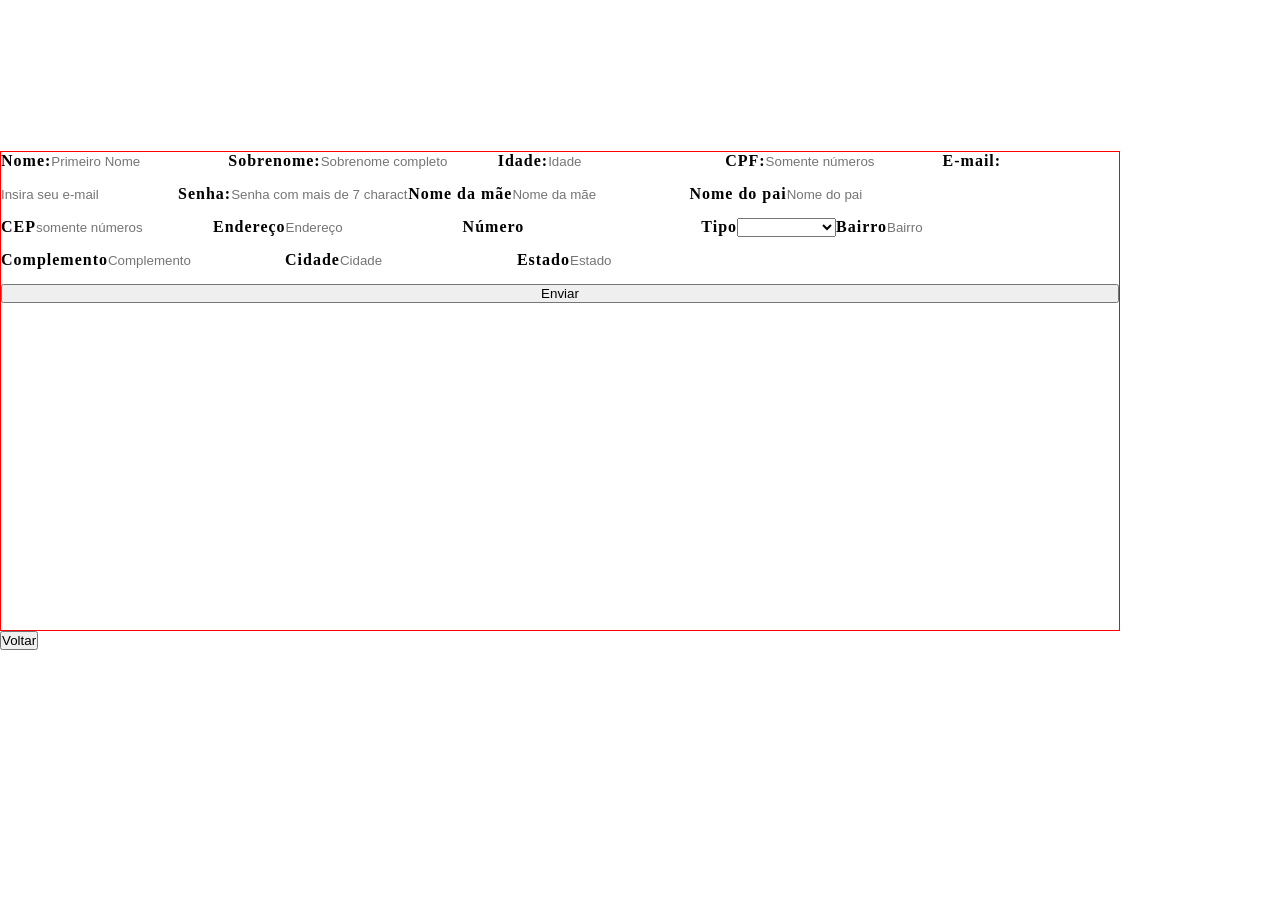
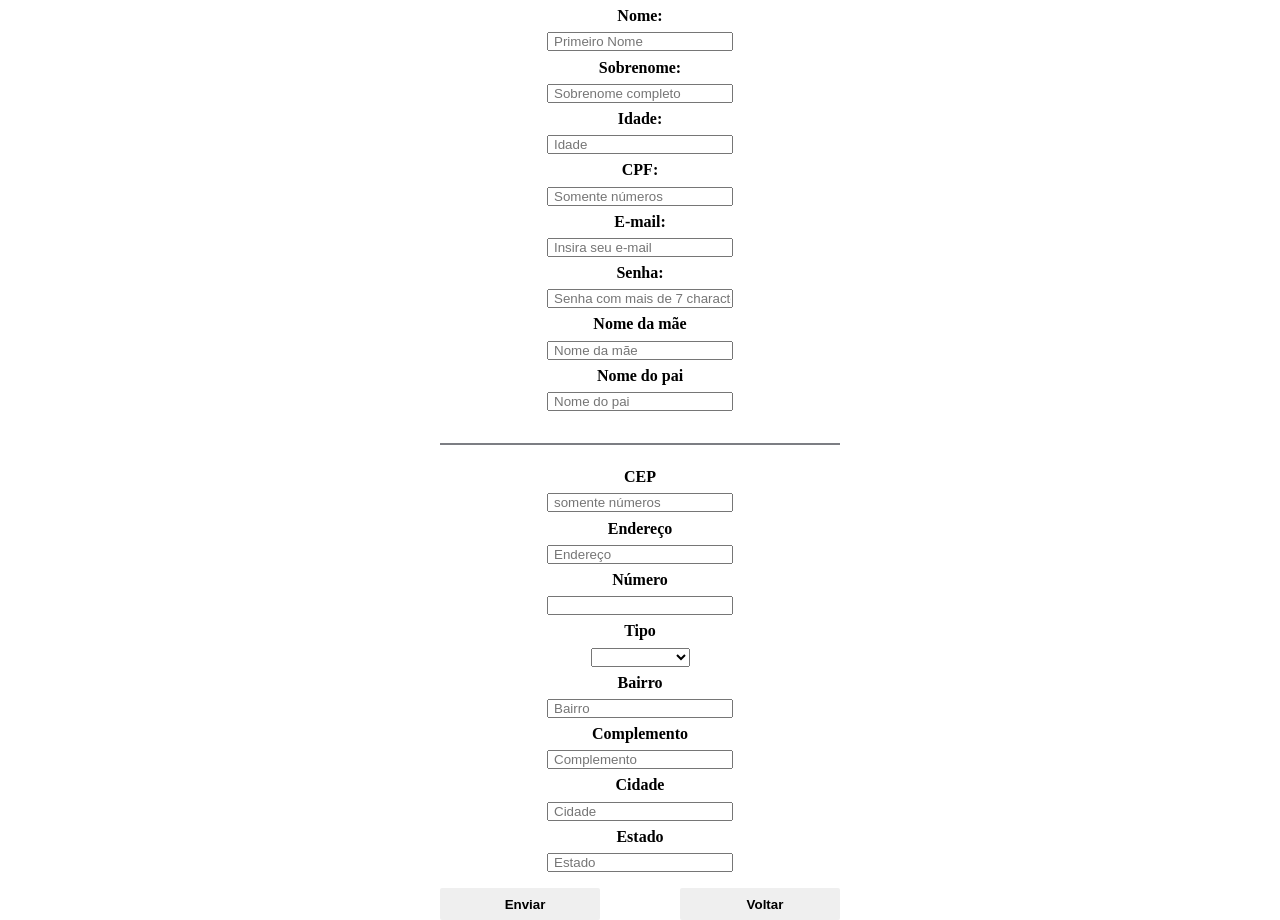
Before and after one commit to kelderpassos/desafioNode, a Vue app in the folder frontend/: page /signup in a window 1280 px wide. Before the commit the page ends 800 px from the top, so only its background shows below. Built offline with nearby package versions, Linux system fonts and the light colour scheme.

Commit message:
Style: styling of Login and Signup finished

```diff
--- a/frontend/src/components/LoginForm.vue
+++ b/frontend/src/components/LoginForm.vue
@@ -58,8 +58,7 @@ export default {
   }
 
   .login-form h3 {
-    color:blue;
-    margin-bottom: 2rem;
+    margin-bottom: 1rem;
     margin-top: -2rem;
   }
 
@@ -74,6 +73,14 @@ export default {
     display: flex;
     flex-direction: column;
     align-items: center;
+  }
+
+  .login-form div {
+    margin-top: 1rem;
+  }
+
+  .login-form label {
+    font-weight: bold;
   }
 
   .login-form input {
@@ -95,8 +102,6 @@ export default {
     padding-left: 10px;
     margin-top: 1rem;
 
-    background-color: rgb(111, 172, 192);
-    color: white;
     font-weight: bold;
   }
 
--- a/frontend/src/components/SignupForm.vue
+++ b/frontend/src/components/SignupForm.vue
@@ -1,8 +1,7 @@
 <template>
-    <div>
-      <h1 v-if="userCreated">{{userCreated}}</h1>
-      <form @submit.prevent="submitForm">
-        <div>
+      <form @submit.prevent="submitForm" class="signup-form">
+        <h3 v-if="userCreated">{{userCreated}}</h3>
+        <div class="signup-info">
             <label for="">Nome:</label>
             <input type="text" required name="nome" v-model="personalInfo.name" placeholder="Primeiro Nome">
 
@@ -27,10 +26,7 @@
 
             <label for="">Nome do pai</label>
             <input type="text" name="nomePai" v-model="personalInfo.fatherName" placeholder="Nome do pai">
-        </div>
-
-
-        <div>
+          <hr>
           <label for="">CEP</label>
           <input type="number" maxlength="8" required name="CEP" v-model="personalInfo.address.zipCode" @keyup="getCep" placeholder="somente números">
 
@@ -59,13 +55,13 @@
           <input type="text" required name="estado" v-model="personalInfo.address.state" placeholder="Estado">
 
         </div>
-        <button>Enviar</button>
+        <div class="signup-buttons">
+          <button>Enviar</button>
+          <router-link :to="{ name: 'LoginForm' }">
+            <button>Voltar</button>
+          </router-link>
+        </div>
       </form>
-      <router-link :to="{ name: 'LoginForm' }">
-        <button>Voltar</button>
-      </router-link>
-
-    </div>
 </template>
 
 <script>
@@ -147,33 +143,64 @@
 </script>
 
 <style>
-  body {
-    margin: 0;
+  .signup-container {
     display: flex;
-    place-items: center;
-    min-width: 320px;
-    min-height: 100vh;
+    flex-direction: column;
+    justify-content: center;
+    align-items: center;
+  }
+  .signup-form {
+    display: flex;
+    flex-direction: column;
+    justify-content: space-evenly;
+    align-items: center;
+    height: 100vh;
   }
 
-  form {
-    background-color: white;
-    text-align: left;
+  .signup-form h3 {
+    color: red;
+
+  }
+
+  .signup-form hr {
+    border: rgb(124, 126, 131) solid 1px;
+    margin-top: 2rem;
+    margin-bottom: 1rem;
+    width: 50vh;
+  }
+
+  .signup-form input {
+    padding-left: 5px;
+  }
+
+  .signup-info {
     display: flex;
     flex-direction: column;
-    width: 70rem;
-    height: 30rem;
-    border: solid red 1px;
+    align-items: center;
+  }
+  .signup-info label {
+    font-weight: bold;
+    margin-bottom: 0.45rem;
+    margin-top: 0.45rem;
   }
 
-  label {
-    color: black;
-    font-weight: bold;
-    letter-spacing: 1px;
+  .signup-buttons {
+    display: flex;
+    justify-content: space-between;
+    align-items: center;
+    width: 25rem;
   }
 
-  input {
+  .signup-buttons button {
     border: none;
-    margin-bottom: 1rem;
+    border-radius: 2px;
+
+    height: 2rem;
+    width: 10rem;
+    padding-left: 10px;
+    margin-top: 1rem;
+
+    font-weight: bold;
   }
 
 </style>
```
